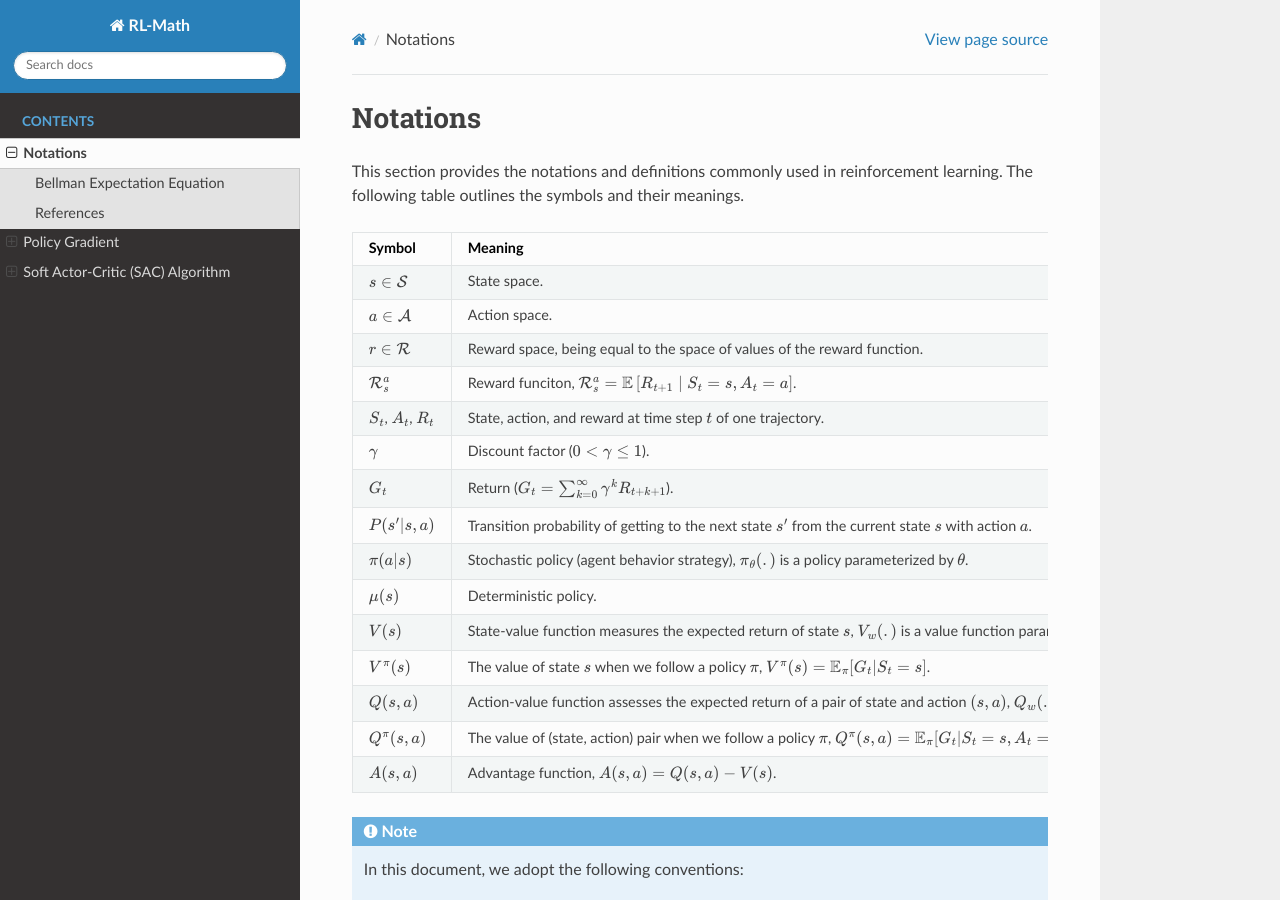
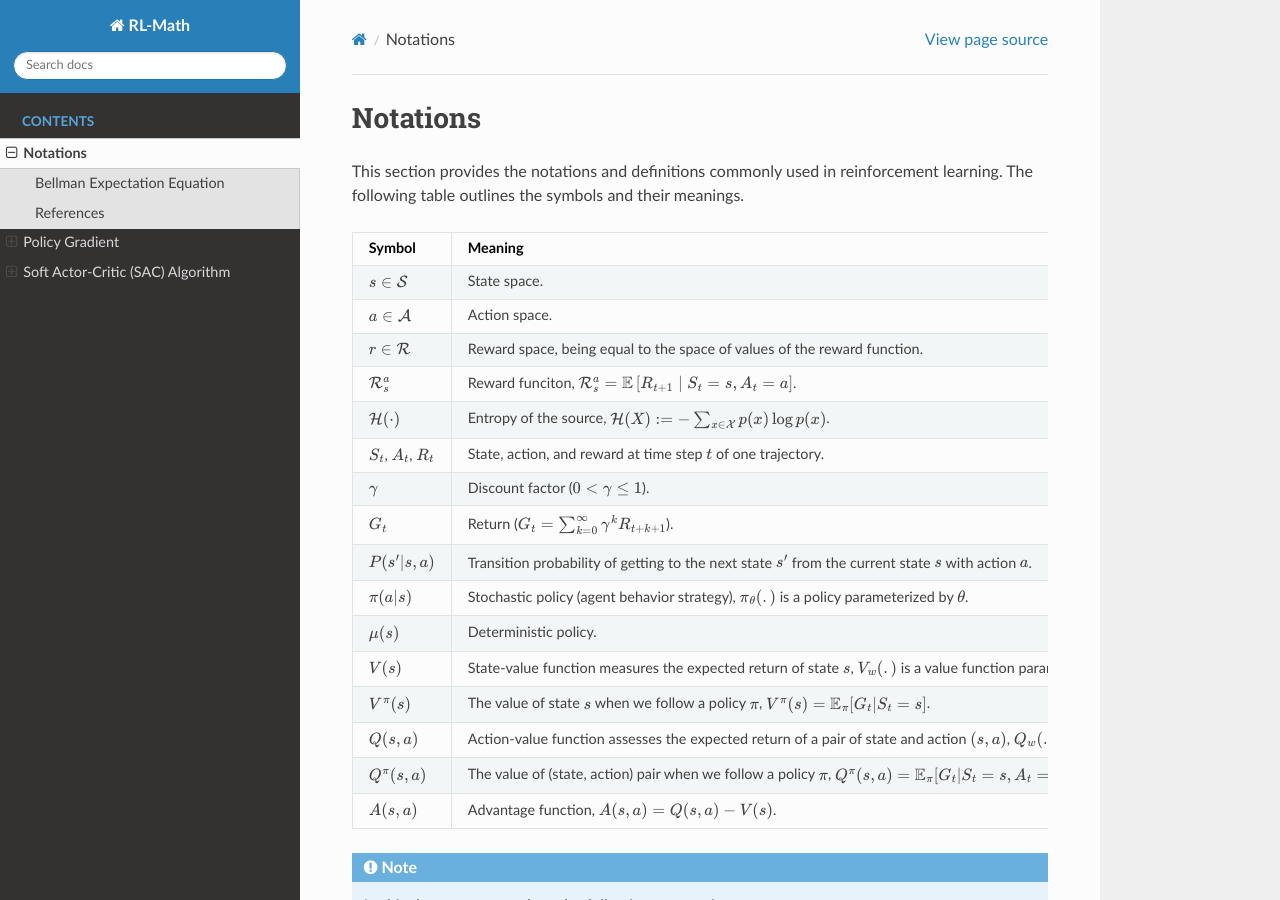
Before and after one commit to boyin96/Reinforcement-Learning-Math, a Sphinx documentation site: the page built from docs/source/symbols.rst, in a window 1280 px wide and 900 px high. Built offline with Sphinx 7.4.7 and the Read the Docs theme 3.1.0, drawn with Linux system fonts in a browser that asks for light colours; formulas are drawn with MathJax 3.

Commit message:
Update symbols.rst

```diff
--- a/docs/source/symbols.rst
+++ b/docs/source/symbols.rst
@@ -17,6 +17,8 @@ This section provides the notations and definitions commonly used in reinforceme
      - Reward space, being equal to the space of values of the reward function.
    * - :math:`\mathcal{R}^a_s`
      - Reward funciton, :math:`\mathcal{R}_s^a=\mathbb{E}\left[R_{t+1} \mid S_t=s, A_t=a\right]`.
+   * - :math:`\mathcal{H}(\cdot)`
+     - Entropy of the source, :math:`\mathcal{H}(X):=-\sum_{x \in \mathcal{X}} p(x) \log p(x)`.
    * - :math:`S_t`, :math:`A_t`, :math:`R_t`
      - State, action, and reward at time step :math:`t` of one trajectory.
    * - :math:`\gamma`
```
